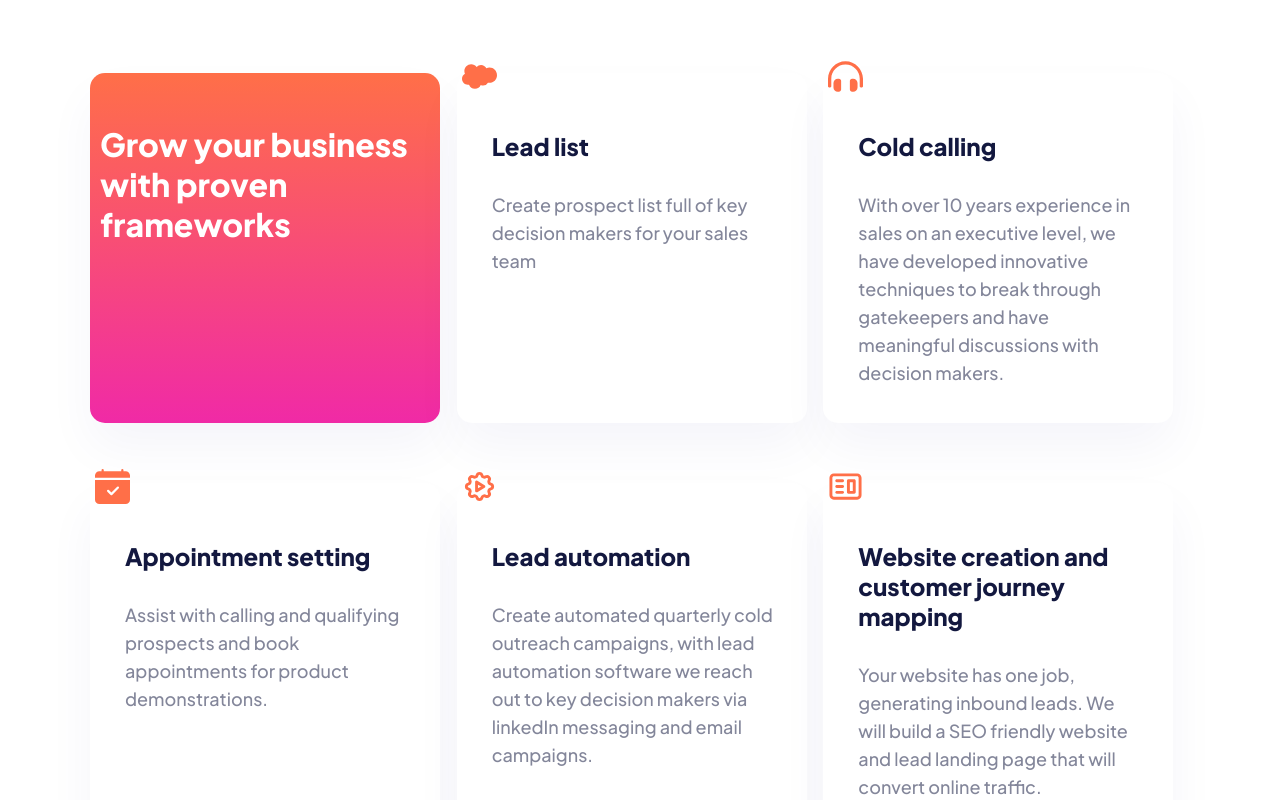
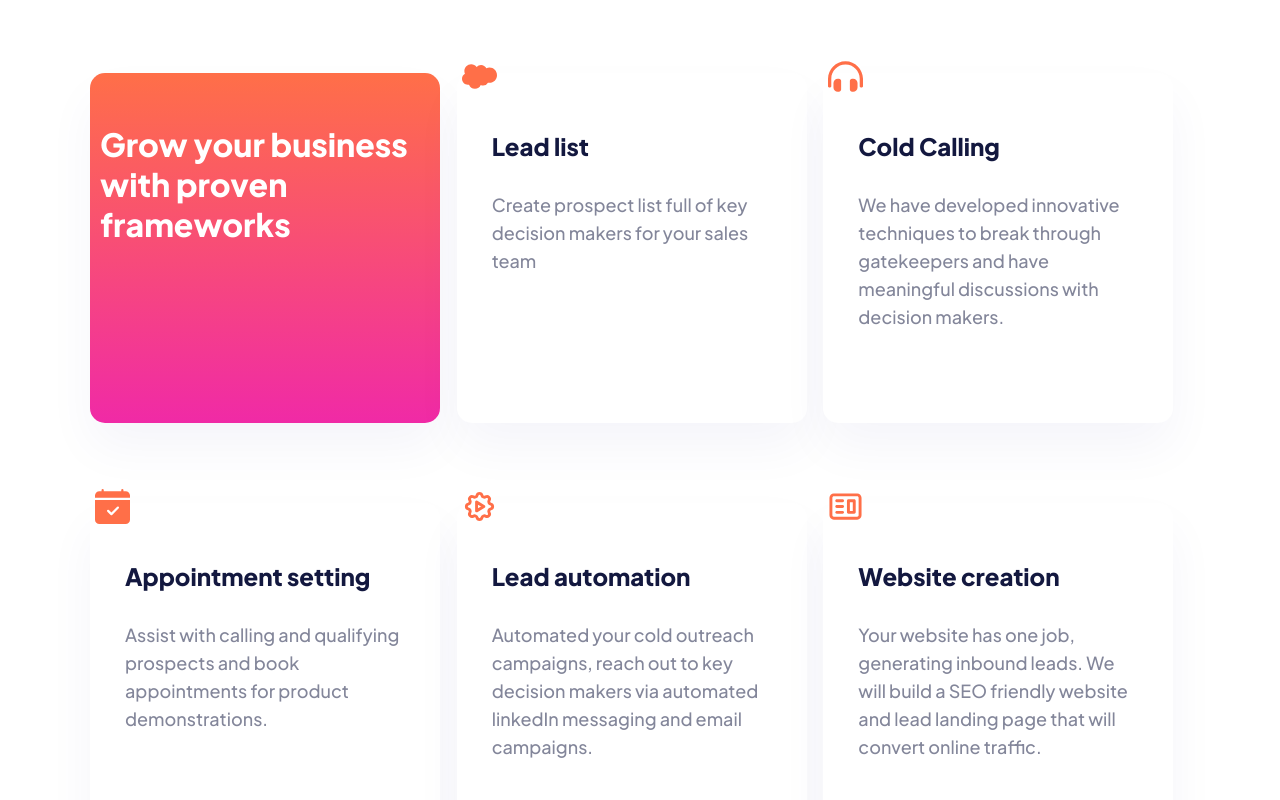
Before and after one commit to shaunvan119/slv-sales-landing-page, a React (Create React App) app: page / in a window 1280 px wide. Shown: the part 660-1460 px from the top of the page. Built offline with nearby package versions, Linux system fonts and the light colour scheme.

Commit message:
adding links to grid

```diff
--- a/public/index.html
+++ b/public/index.html
@@ -16,7 +16,7 @@
 
     <link rel="manifest" href="%PUBLIC_URL%/manifest.json" />
 
-    <title>SLVPERFORMANCE</title>
+    <title>SLVDEVELOPMENTS</title>
   </head>
   <body>
     <noscript>You need to enable JavaScript to run this app.</noscript>
--- a/src/App.js
+++ b/src/App.js
@@ -5,16 +5,20 @@ import MainContent from "./components/MainContent";
 import Contact from "./components/Contact";
 import Pricing from "./components/Pricing";
 import PersonalProfile from "./components/PersonalProfile";
-import Count from "./components/CountRev";
+import LeadPage from "./components/LeadPage";
+import ColdCallingPage from "./components/ColdCallingPage";
 
 
 function App() {
   return (
     <div className="wrapper">
 
+
       <Routes>
       <Route path="/" element={[<Header/>,<TopSection/>,<MainContent/>,<PersonalProfile/>, <Pricing/>, ]}/>
           <Route path="/contact" element={<Contact/>}/>
+          <Route path="/leadpage" element={<LeadPage/>}/>
+          <Route path="/ColdCallingPage" element={<ColdCallingPage/>}></Route>
       </Routes>
     </div>
   );
--- /dev/null
+++ b/src/components/ColdCallingPage.js
@@ -0,0 +1,12 @@
+function ColdCallingPage() {
+
+    return (
+        <div>
+        <p>ColdCallingPage</p>
+
+        </div>
+
+    )
+}
+
+export default ColdCallingPage
--- a/src/components/CountRev.js
+++ b/src/components/CountRev.js
@@ -8,7 +8,7 @@ function CountRev() {
                 {({ countUpRef }) => (
                 <div className='count-box'>
                 <h4 className='Count-header'>Revenue generated</h4>
-                $<span className='count-component' ref={countUpRef} />
+                <span className='count-component' ref={countUpRef} />
 
                 </div>
                 )}
--- /dev/null
+++ b/src/components/LeadPage.js
@@ -0,0 +1,12 @@
+function LeadPage() {
+
+    return (
+        <div>
+        <p>Place holder</p>
+
+        </div>
+
+    )
+}
+
+export default LeadPage
--- a/src/components/MainContent.js
+++ b/src/components/MainContent.js
@@ -1,4 +1,5 @@
 import productsData from "./productsData"
+import {Link} from "react-router-dom"
 
 
 
@@ -10,10 +11,17 @@ function MainContent() {
             <p className="icons">{prod.IconAppt}</p>
             <p className="icons">{prod.IconAuto}</p>
             <p className="icons">{prod.IconWeb}</p>
-            <h3 className="grid-title">{prod.title}</h3>
-            <p className="grid-paragraph">{prod.description}</p>
+            <h3 className="grid-title">{prod.titleOne}</h3>
+            <h3 className="grid-title">{prod.titleTwo}</h3>
+            <h3 className="grid-title">{prod.titleThree}</h3>
+            <h3 className="grid-title">{prod.titleFour}</h3>
+            <h3 className="grid-title">{prod.titleFive}</h3>
+            <p className="grid-paragraph">{prod.description}
+            </p>
         </div>
     ))
+
+
 
     return (
         <div className="main-container">
@@ -22,6 +30,7 @@ function MainContent() {
         <h1 className="grid-header">Grow your business with proven frameworks</h1>
         </div>
         {products}
+
         </div>
 
 
--- a/src/components/ProductsData.js
+++ b/src/components/ProductsData.js
@@ -3,37 +3,43 @@ import { FaHeadphonesAlt } from 'react-icons/fa';
 import { BsFillCalendarCheckFill } from 'react-icons/bs';
 import { TbSettingsAutomation } from 'react-icons/tb';
 import { CgWebsite } from 'react-icons/cg';
+import { Link } from 'react-router-dom';
 
 
 export default  [
     {
         id: 1,
-        title: "Lead list",
+        titleOne: <Link style={{ textDecoration: 'none', color:"#13183F",}} to="/leadpage">Lead list</Link>,
         description: "Create prospect list full of key decision makers for your sales team",
-        IconLeads: <SiSalesforce color="#FF6F48" size={35}/>
+        IconLeads: <SiSalesforce color="#FF6F48" size={35}/>,
+
     },
     {
         id: 2,
-        title: "Cold calling",
-        description: "With over 10 years experience in sales on an executive level, we have developed innovative techniques to break through gatekeepers and have meaningful discussions with decision makers.",
-        IconCalling: <FaHeadphonesAlt color="#FF6F48" size={35}/>
+        titleTwo: <Link style={{ textDecoration: 'none', color:"#13183F",}} to="/ColdCallingPage">Cold Calling</Link>,
+        description: "We have developed innovative techniques to break through gatekeepers and have meaningful discussions with decision makers.",
+        IconCalling: <FaHeadphonesAlt color="#FF6F48" size={35}/>,
+
     },
     {
         id: 3,
-        title: "Appointment setting",
+        titleThree: <Link style={{ textDecoration: 'none', color:"#13183F",}} to="/leadpage">Appointment setting</Link>,
         description: "Assist with calling and qualifying prospects and book appointments for product demonstrations.",
-        IconAppt: <BsFillCalendarCheckFill color="#FF6F48" size={35}/>
+        IconAppt: <BsFillCalendarCheckFill color="#FF6F48" size={35}/>,
+
     },
     {
         id: 4,
-        title: "Lead automation",
-        description: "Create automated quarterly cold outreach campaigns, with lead automation software we reach out to key decision makers via linkedIn messaging and email campaigns.",
-        IconAuto: <TbSettingsAutomation color="#FF6F48" size={35}/>
+        titleFour: <Link style={{ textDecoration: 'none', color:"#13183F",}} to="/leadpage">Lead automation</Link>,
+        description: "Automated your cold outreach campaigns, reach out to key decision makers via automated linkedIn messaging and email campaigns.",
+        IconAuto: <TbSettingsAutomation color="#FF6F48" size={35}/>,
+
     },
     {
         id: 4,
-        title: "Website creation and customer journey mapping",
+        titleFive: <Link style={{ textDecoration: 'none', color:"#13183F",}} to="/leadpage">Website creation</Link>,
         description: "Your website has one job, generating inbound leads. We will build a SEO friendly website and lead landing page that will convert online traffic.",
-        IconWeb: <CgWebsite color="#FF6F48" size={35}/>
+        IconWeb: <CgWebsite color="#FF6F48" size={35}/>,
+
     }
 ]
--- a/src/index.css
+++ b/src/index.css
@@ -58,7 +58,7 @@ body {
 .grid-container {
   width: 350px;
   height: 322px;
-  margin-bottom: 60px;
+  margin-bottom: 80px;
   padding-left: 5px;
   padding-bottom: 350px;
   background: #FFFFFF;
@@ -85,7 +85,7 @@ body {
   height: 322px;
   left: 545px;
   top: 861px;
-  margin-bottom: 60px;
+  margin-bottom: 80px;
   background: linear-gradient(180deg, #FF6F48 0%, #F02AA6 100%);
   box-shadow: 0px 25px 50px rgba(6, 22, 141, 0.0442381);
   border-radius: 15px;
@@ -106,6 +106,9 @@ position: relative;
 top: -30px;
 
 }
+
+
+
 
 .grid-header {
   font-family: Plus Jakarta Sans;
```
Also changed, not shown: src/components/AutoPage.js (added, +13 -0 lines), src/components/WebCreation.js (added, +12 -0 lines), src/components/ApptPage.js (added).
